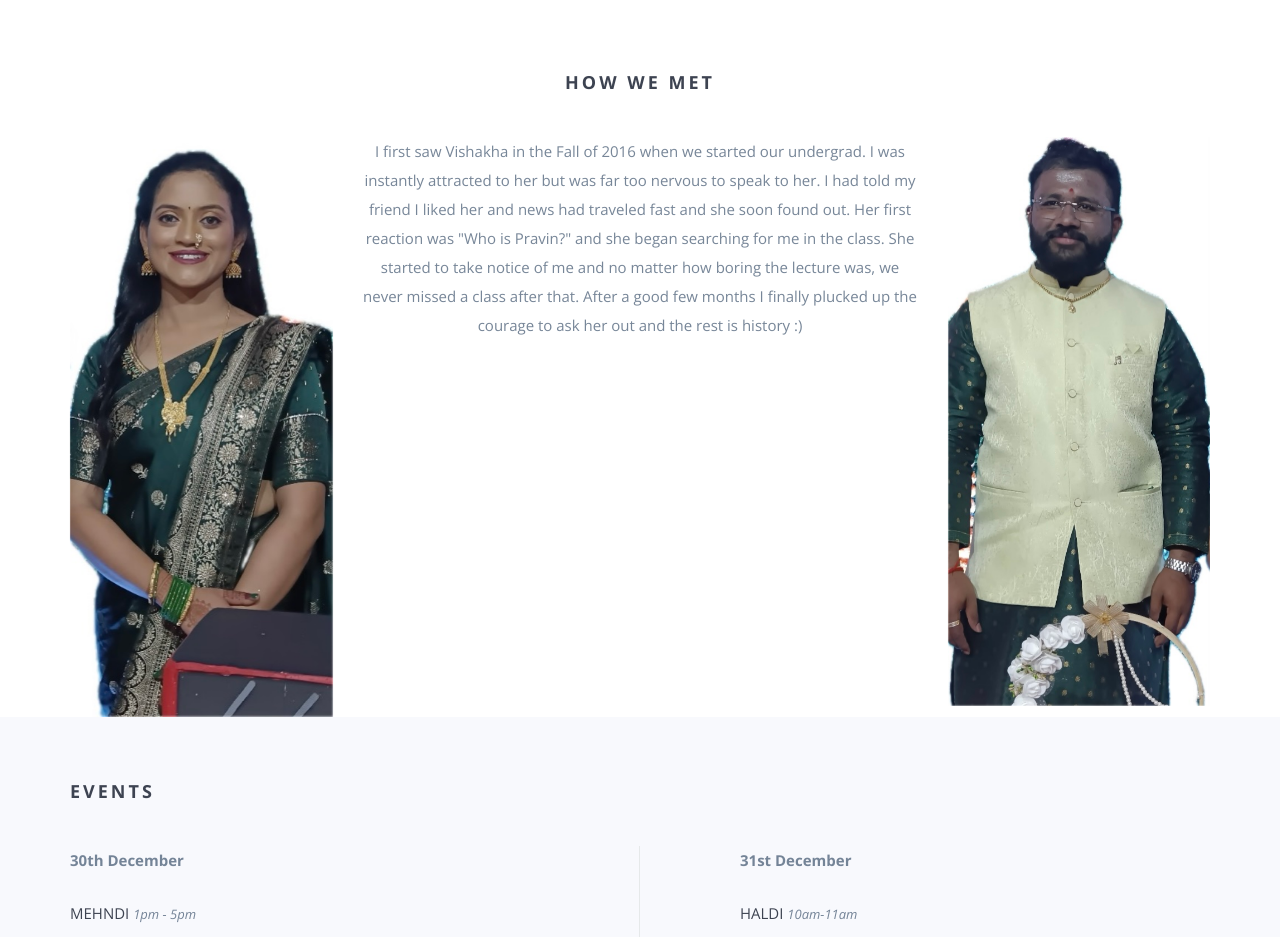
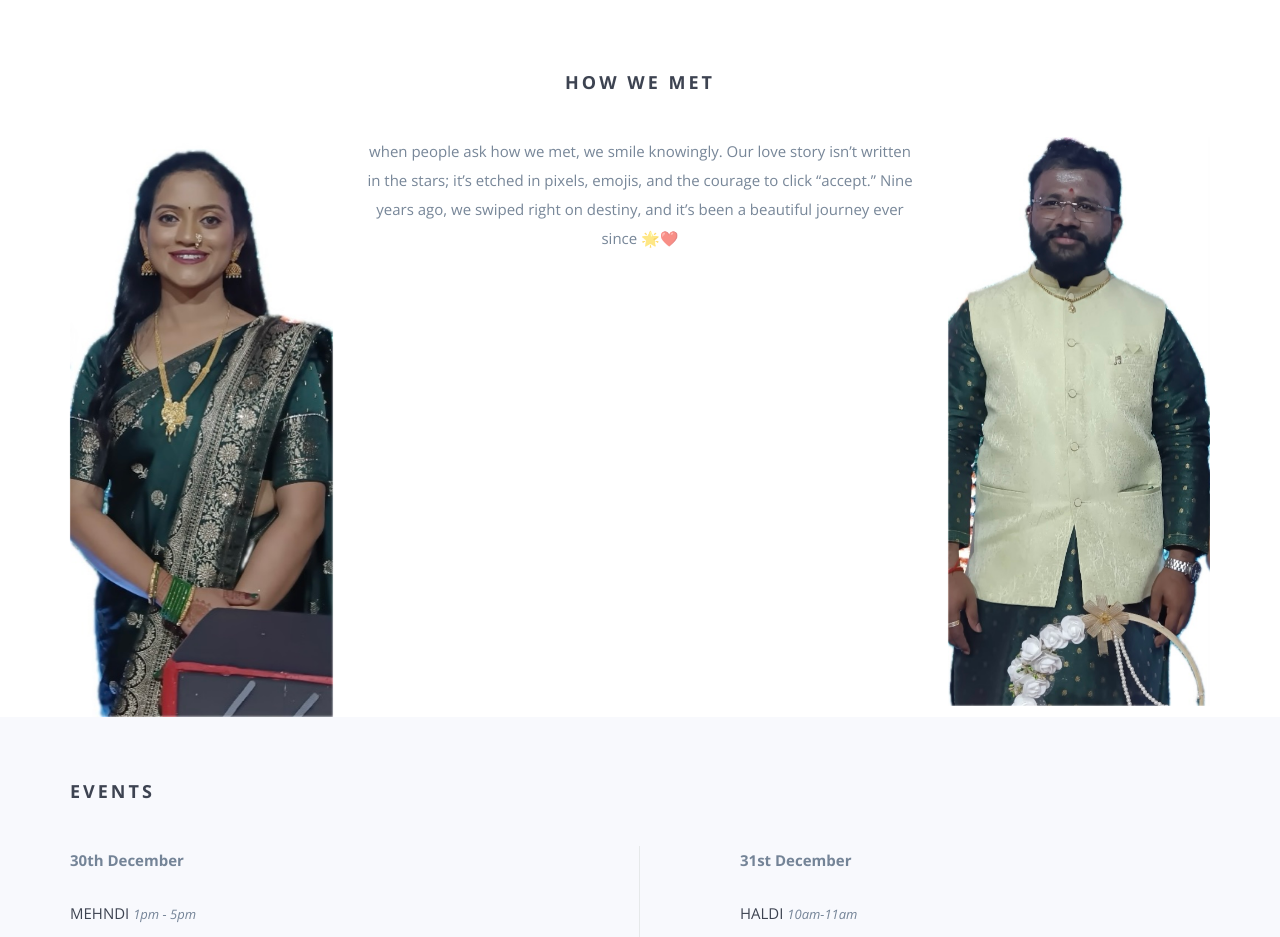
Before and after one commit to liketoinviteyou/PravinAndVishakha, a plain HTML site: page index.html in a window 1280 px wide. Shown: the part 940-1877 px from the top of the page. Drawn offline with nearby package versions, Linux system fonts and the light colour scheme.

Commit message:
Update index.html

```diff
--- a/index.html
+++ b/index.html
@@ -115,12 +115,9 @@
             <div class="col-md-3 hidden-sm hidden-xs"><img src="img/IMG_2317.jpg" class="wp1"></div>
             <div class="col-md-6">
                 <p>
-                    I first saw Vishakha in the Fall of 2016 when we started our undergrad. I was instantly attracted to
-                    her but was far too nervous to speak to her. I had told my friend I liked her and news had traveled
-                    fast and she soon found out. Her first reaction was "Who is Pravin?" and she began searching for me in
-                    the class. She started to take notice of me and no matter how boring the lecture was, we never
-                    missed a class after that. After a good few months I finally plucked up the courage to ask her out
-                    and the rest is history :)
+                    when people ask how we met, we smile knowingly. Our love story isn’t written in the stars;
+                    it’s etched in pixels, emojis, and the courage to click “accept.” Nine years ago,
+                    we swiped right on destiny, and it’s been a beautiful journey ever since 🌟❤️
                 </p>
             </div>
             <div class="col-md-3 hidden-sm hidden-xs"><img src="img/DSD_0214.jpg" class="wp2"></div>
```
